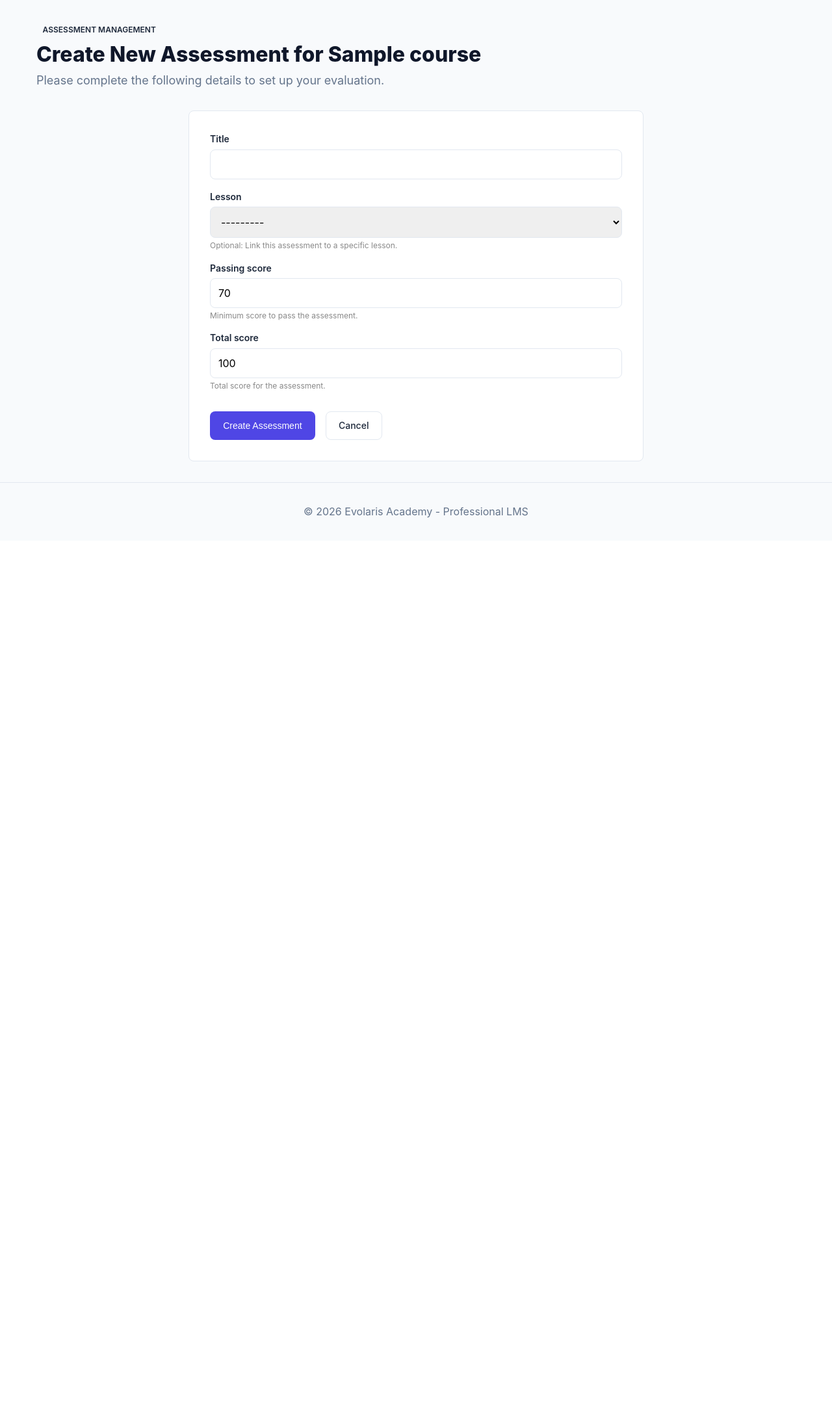
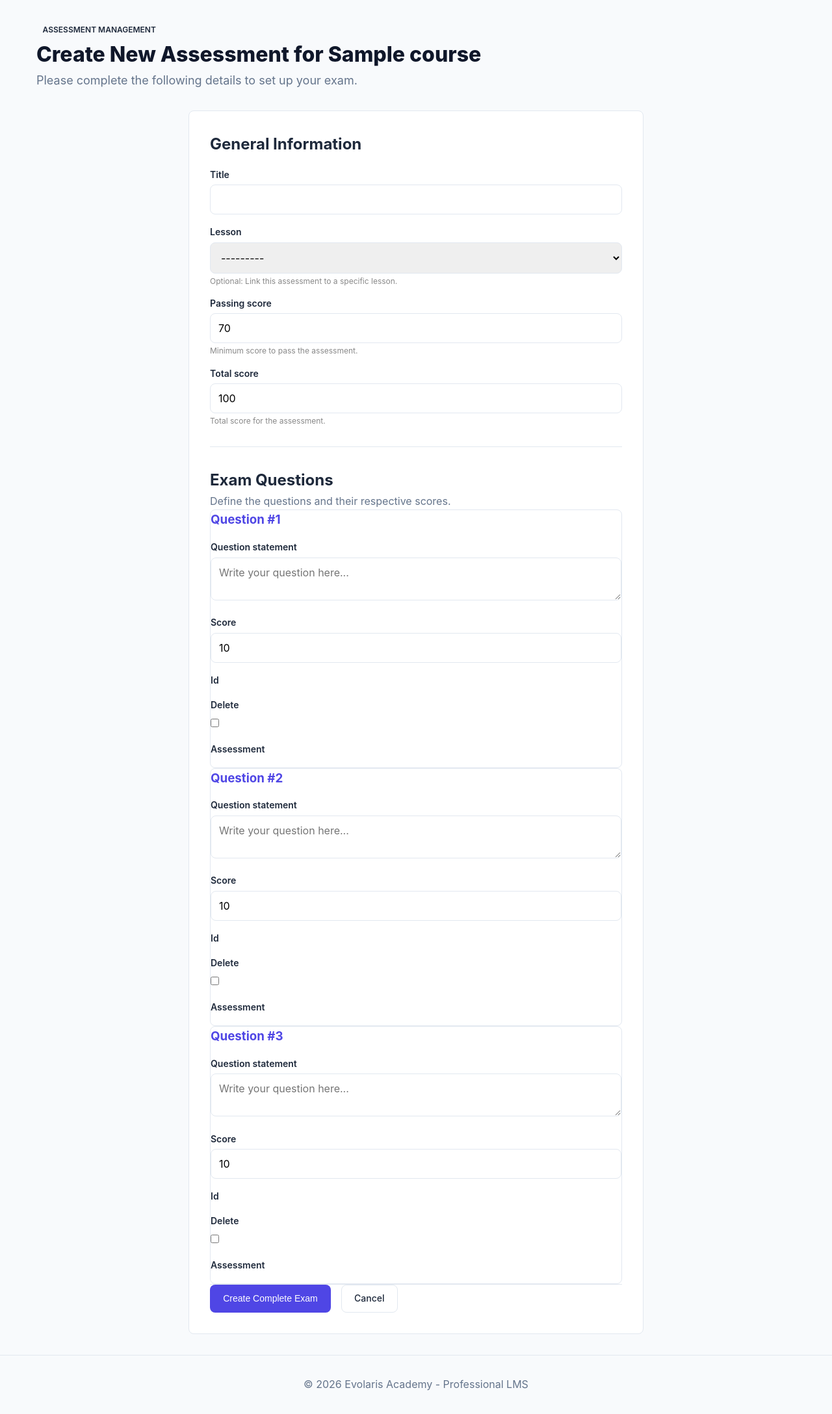
Before and after one commit to JdanielGA/LMS_Project, a Django app: a page that uses templates/assessments/assessment_form.html in a window 1280 px wide. Shown: the part 70-2246 px from the top of the page at 65% size. Before the commit the page ends 867 px from the top, so only its background shows below. Run offline with Django 5.2, Linux system fonts and the light colour scheme; a user stored in the database is signed in; tables that the repository leaves empty hold one stand-in row (values such as "Sample post").

Commit message:
feat(assessments): implement Inline Formsets for creating exams with questions

```diff
--- a/apps/assessments/forms.py
+++ b/apps/assessments/forms.py
@@ -1,6 +1,6 @@
 # Path apps/assessments/forms.py
 from django import forms
-from .models import Assessment
+from .models import Assessment, Question
 from apps.courses.models import Lesson
 
 
@@ -32,7 +32,7 @@
         if title and self.course:
             exists = Assessment.objects.filter(
                 course=self.course,
-                title__iexact=title # iexact para ignorar mayúsculas/minúsculas
+                title__iexact=title
             ).exists()
 
             if exists:
@@ -45,3 +45,19 @@
         super().__init__(*args, **kwargs)
         if self.course:
             self.fields['lesson'].queryset = Lesson.objects.filter(module__course=self.course)
+
+class QuestionForm(forms.ModelForm):
+    class Meta:
+        model = Question
+        fields = ['text', 'score']
+        widgets = {
+            'text': forms.Textarea(attrs={'rows': 2, 'placeholder': 'Write your question here...'}),
+        }
+
+QuestionFormSet = forms.inlineformset_factory(
+    Assessment,
+    Question,
+    form=QuestionForm,
+    extra=3,
+    can_delete=True
+)
--- a/apps/assessments/models.py
+++ b/apps/assessments/models.py
@@ -39,3 +39,18 @@
         verbose_name_plural = "Assessments"
         ordering = ['-created_at']
         unique_together = [('course', 'title')]
+
+class Question(TimeStampedModel):
+    assessment = models.ForeignKey(
+        Assessment,
+        on_delete=models.CASCADE,
+        related_name='questions'
+    )
+    text = models.TextField(verbose_name="Question statement")
+    score = models.PositiveIntegerField(
+        default=10,
+        help_text="Score for this question"
+    )
+
+    def __str__(self):
+        return f"Question: {self.text[:50]}..."
--- a/apps/assessments/views.py
+++ b/apps/assessments/views.py
@@ -1,35 +1,58 @@
+# Path: apps/assessments/views.py
+from django.db import transaction
+from django.shortcuts import get_object_or_404, redirect
+from django.urls import reverse_lazy
 from django.views.generic.edit import CreateView
-from django.urls import reverse_lazy
-from django.shortcuts import get_object_or_404
-from .models import Assessment
-from .forms import AssessmentForm
+
 from apps.courses.models import Course
 from apps.courses.mixins import TeacherRequiredMixin
+from .models import Assessment
+from .forms import AssessmentForm, QuestionFormSet
 
 class AssessmentCreateView(TeacherRequiredMixin, CreateView):
     model = Assessment
     form_class = AssessmentForm
     template_name = 'assessments/assessment_form.html'
-    success_url = reverse_lazy('courses:course_list')
 
-
+    # Ensure the course context from the start.
     def dispatch(self, request, *args, **kwargs):
         self.course = get_object_or_404(Course, slug=self.kwargs.get('course_slug'))
         return super().dispatch(request, *args, **kwargs)
 
+    # Inject the course into the AssessmentForm.
     def get_form_kwargs(self):
         kwargs = super().get_form_kwargs()
         kwargs['course'] = self.course
         return kwargs
 
+    # Send the course and the Question FormSet to the template.
     def get_context_data(self, **kwargs):
-        context = super().get_context_data(**kwargs)
-        context['course'] = self.course
-        return context
+        data = super().get_context_data(**kwargs)
+        data['course'] = self.course  # For the cancel button and titles
 
+        if self.request.POST:
+            data['questions'] = QuestionFormSet(self.request.POST)
+        else:
+            data['questions'] = QuestionFormSet()
+        return data
+
+    # Atomic handling of Exam + Questions.
     def form_valid(self, form):
-        form.instance.course = self.course
-        return super().form_valid(form)
+        context = self.get_context_data()
+        questions = context['questions']
 
-    def get_success_url(self):
-        return reverse_lazy('courses:course_detail', kwargs={'course_slug': self.course.slug})
+        # Use transactions to avoid creating an exam without questions if something fails
+        with transaction.atomic():
+            # 1. Assign the course and save the exam (Assessment)
+            form.instance.course = self.course
+            self.object = form.save()
+
+            # 2. Validate and save the questions
+            if questions.is_valid():
+                questions.instance = self.object
+                questions.save()
+            else:
+                # If the questions are not valid, return to the form with errors
+                return self.render_to_response(self.get_context_data(form=form))
+
+        return redirect('courses:course_detail', course_slug=self.course.slug)
--- a/templates/assessments/assessment_form.html
+++ b/templates/assessments/assessment_form.html
@@ -15,11 +15,10 @@
             Create New Assessment for {{ course.title }}
         {% endif %}
     </h1>
-    <p>Please complete the following details to set up your evaluation.</p>
+    <p>Please complete the following details to set up your exam.</p>
 </div>
 
 <div class="form-container">
-
     <form method="post" enctype="multipart/form-data" novalidate>
         {% csrf_token %}
 
@@ -31,16 +30,15 @@
             </div>
         {% endif %}
 
+        <section class="form-section">
+            <h2 style="margin-bottom: var(--space-4);">General Information</h2>
             {% for field in form %}
                 <div class="form-control-group {% if field.errors %}has-error{% endif %}">
                     <label for="{{ field.id_for_label }}">{{ field.label }}</label>
-
                     {{ field }}
-
                     {% if field.help_text %}
                         <small class="form-help-text">{{ field.help_text|safe }}</small>
                     {% endif %}
-
                     {% if field.errors %}
                         {% for error in field.errors %}
                             <span class="error-text">{{ error }}</span>
@@ -48,12 +46,42 @@
                     {% endif %}
                 </div>
             {% endfor %}
+        </section>
 
-        <div style="margin-top: var(--space-8); display: flex; gap: var(--space-4);">
+        <hr style="margin: var(--space-8) 0; border: 0; border-top: 1px solid var(--border-color);">
+
+        <section class="assessment-questions">
+            <h2 style="margin-bottom: var(--space-2);">Exam Questions</h2>
+            <p style="margin-bottom: var(--space-6); color: var(--text-muted);">Define the questions and their respective scores.</p>
+
+            {{ questions.management_form }}
+
+            <div class="questions-grid" style="display: grid; gap: var(--space-6);">
+                {% for q_form in questions %}
+                    <div class="card" style="padding: var(--space-6); border: 1px solid var(--border-color); border-radius: var(--radius-md);">
+                        <h3 style="margin-bottom: var(--space-4); color: var(--primary-color);">Question #{{ forloop.counter }}</h3>
+
+                        {# Render each field of the question form #}
+                        {% for field in q_form %}
+                            <div class="form-control-group {% if field.errors %}has-error{% endif %}">
+                                <label for="{{ field.id_for_label }}">{{ field.label }}</label>
+                                {{ field }}
+                                {% if field.errors %}
+                                    {% for error in field.errors %}
+                                        <span class="error-text">{{ error }}</span>
+                                    {% endfor %}
+                                {% endif %}
+                            </div>
+                        {% endfor %}
+                    </div>
+                {% endfor %}
+            </div>
+        </section>
+
+        <div style="margin-top: var(--space-12); display: flex; gap: var(--space-4); border-top: 1px solid var(--border-color); padding-top: var(--space-6);">
             <button type="submit" class="btn btn--primary">
-                {% if object %}Save changes{% else %}Create Assessment{% endif %}
+                {% if object %}Save Changes{% else %}Create Complete Exam{% endif %}
             </button>
-
             <a href="{% url 'courses:course_detail' course.slug %}" class="btn btn--outline">
                 Cancel
             </a>
```
Also changed, not shown: apps/assessments/migrations/0006_question.py (added). Lines whose indentation alone changed are shown as unchanged.
